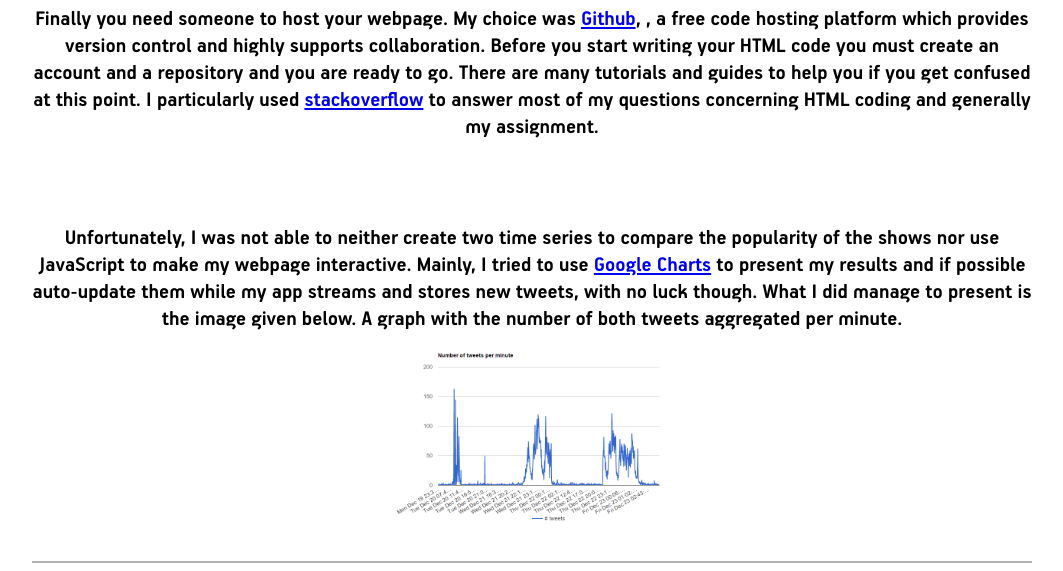
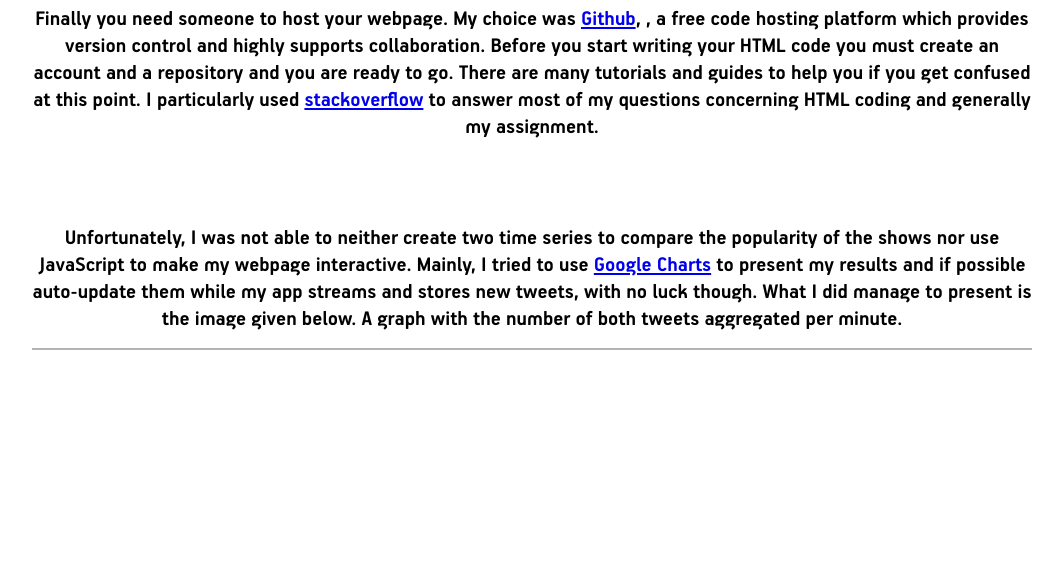
Before and after one commit to Manoskio/Manoskio.github.io, a plain HTML site: page index.html in a window 1280 px wide. Shown: the part 1642-2213 px from the top of the page, without its empty margins (108-1171 px from the left). After the commit the page ends 2000 px from the top, so only its background shows below. Drawn offline with Linux system fonts and the light colour scheme.

Commit message:
Update index.html

```diff
--- a/index.html
+++ b/index.html
@@ -32,7 +32,7 @@
 			</div>
 			<div class="pad-t-15 pad-b-15 gray-b-bot text-center"><br>
 				Unfortunately, I was not able to neither create two time series to compare the popularity of the shows nor use JavaScript to make my webpage interactive. Mainly, I tried to use <a href="https://developers.google.com/chart/">Google Charts</a> to present my results and if possible auto-update them while my app streams and stores new tweets, with no luck though. What I did manage to present is the image given below. A graph with the number of both tweets aggregated per minute.
-				<img style="width:30%;"src="images/results.png"/>
+				<img src="images/results.png>
 			</div>
 		</div>
 	</body>
```
